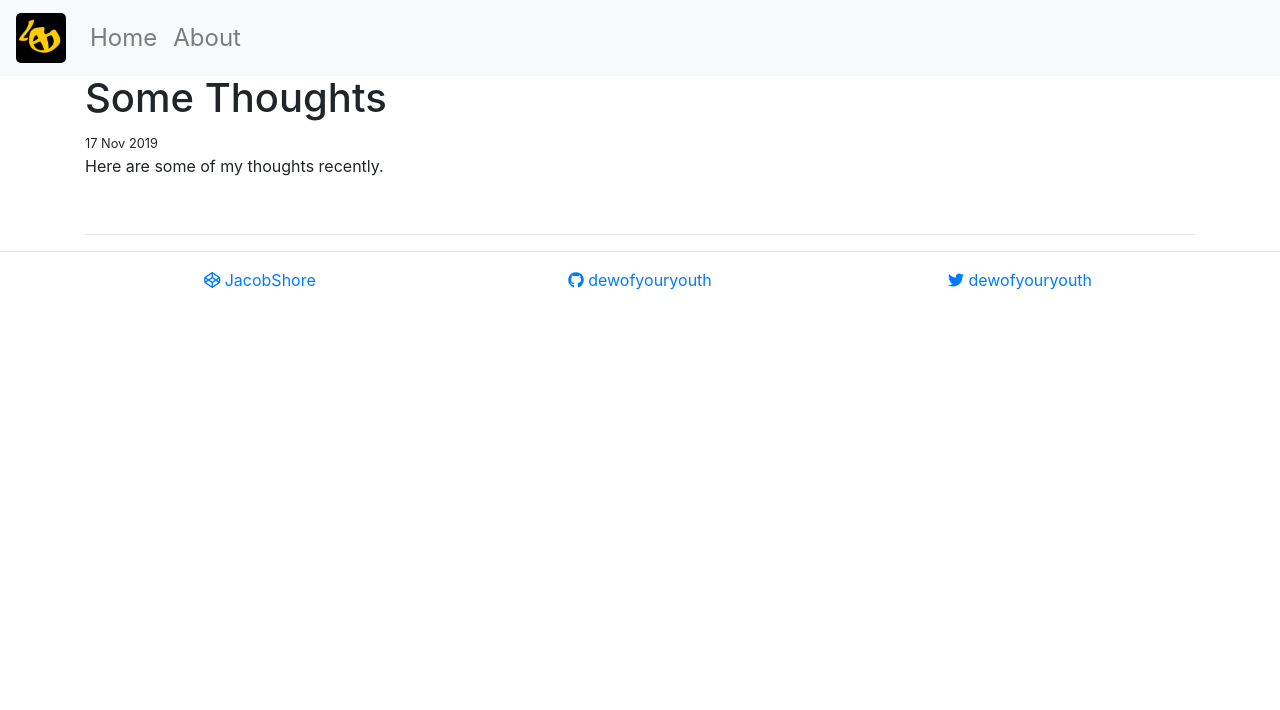
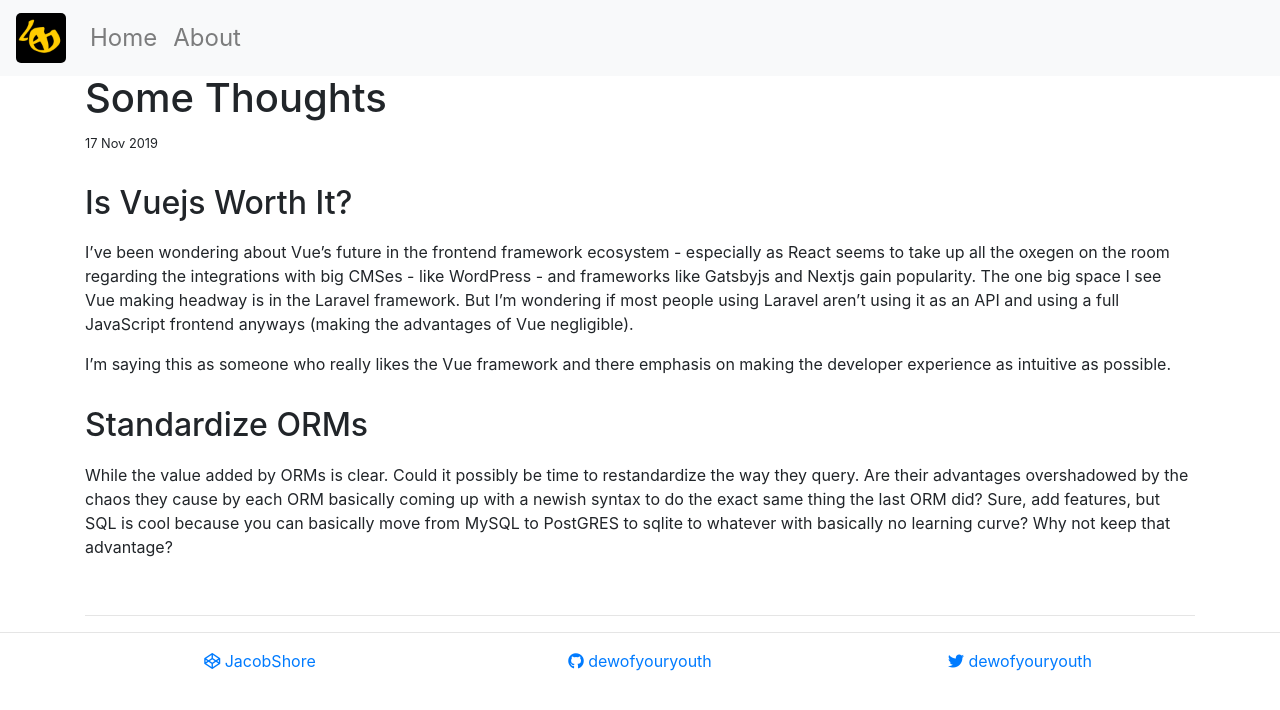
Before and after one commit to DewofyourYouth/DewofyourYouth.github.io, a Jekyll site: the page built from _posts/2019-11-17-some-thoughts.md, in a window 1280 px wide. Shown: the top 710 px of the page. Built offline with Jekyll 4.4.1, drawn with Linux system fonts in a browser that asks for light colours; nearby versions of some CDN libraries; comment, search, counter and statistics services are not loaded.

Commit message:
some additions

```diff
--- a/_posts/2019-11-17-some-thoughts.md
+++ b/_posts/2019-11-17-some-thoughts.md
@@ -5,4 +5,12 @@ date: 2019-11-17
 comments: true
 ---
 
-Here are some of my thoughts recently.
+## Is Vuejs Worth It?
+
+I've been wondering about Vue's future in the frontend framework ecosystem - especially as React seems to take up all the oxegen on the room regarding the integrations with big CMSes - like WordPress - and frameworks like Gatsbyjs and Nextjs gain popularity. The one big space I see Vue making headway is in the Laravel framework. But I'm wondering if most people using Laravel aren't using it as an API and using a full JavaScript frontend anyways (making the advantages of Vue negligible).
+
+I'm saying this as someone who really likes the Vue framework and there emphasis on making the developer experience as intuitive as possible.
+
+## Standardize ORMs
+
+While the value added by ORMs is clear. Could it possibly be time to restandardize the way they query. Are their advantages overshadowed by the chaos they cause by each ORM basically coming up with a newish syntax to do the exact same thing the last ORM did? Sure, add features, but SQL is cool because you can basically move from MySQL to PostGRES to sqlite to whatever with basically no learning curve? Why not keep that advantage?
```
